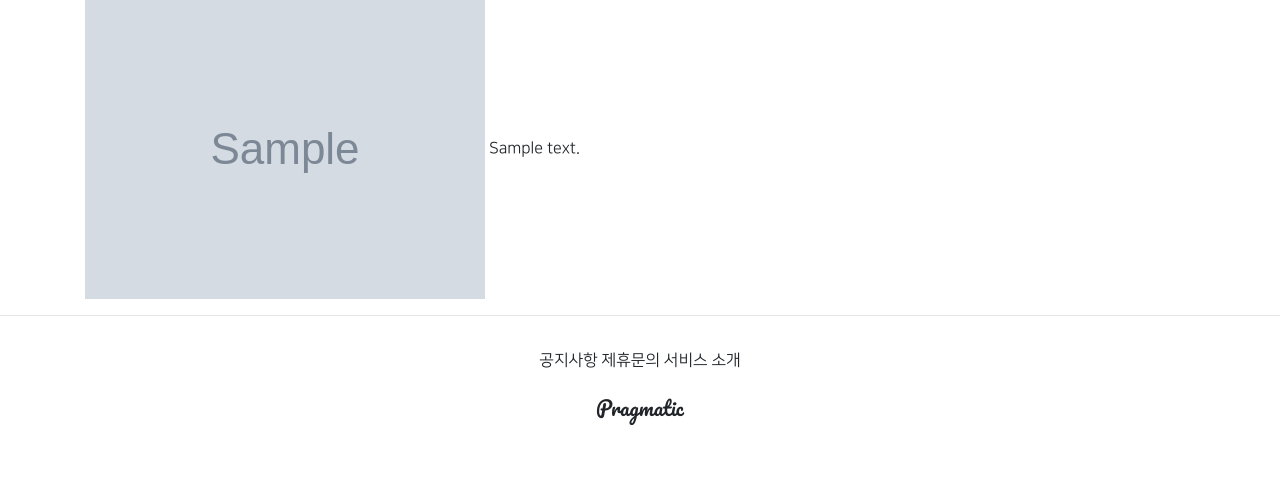
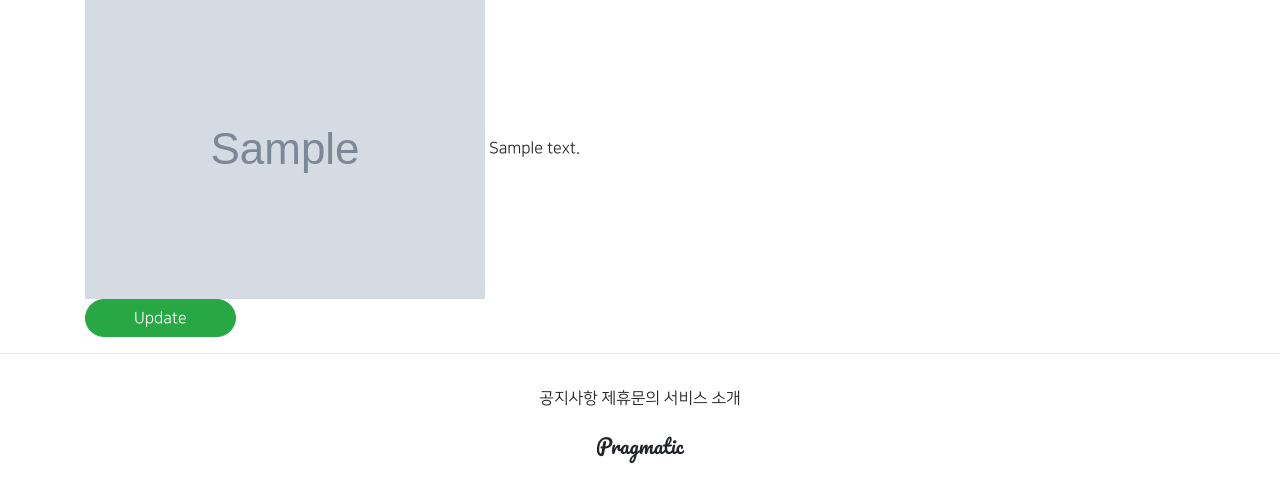
Before and after one commit to dongdonghyeok/new_project_1, a Django app: page /articles/detail/1 in a window 1280 px wide. Shown: the part 319-801 px from the top of the page. Before the commit the page ends 744 px from the top, so only its background shows below. Run offline with Django 3.2, Linux system fonts and the light colour scheme; tables that the repository leaves empty hold one stand-in row (values such as "Sample post"); grey boxes marked "Sample" are stand-in pictures; parts of the project's set-up code (start-up, migrations or seed data) failed here and were passed over; some libraries are stand-ins or nearby versions.

Commit message:
21/08/04 commit 3 article update 생성

```diff
--- a/articleapp/templates/articleapp/detail.html
+++ b/articleapp/templates/articleapp/detail.html
@@ -15,6 +15,12 @@
             {#      게시글 내용, 게시글 대표 이미지       #}
             <img src="{{ target_article.image.url }}" alt="">
             {{ target_article.content }}
+            <div>
+                <a href="{% url 'articleapp:update' pk=target_article.pk %}"
+                    class="btn btn-success rounded-pill px-5">
+                    Update
+                </a>
+            </div>
         </div>
     </div>
 
--- a/articleapp/urls.py
+++ b/articleapp/urls.py
@@ -1,7 +1,7 @@
 from django.urls import path
 from django.views.generic import TemplateView
 
-from articleapp.views import ArticleCreateView, ArticleDetailView
+from articleapp.views import ArticleCreateView, ArticleDetailView, ArticleUpdateView
 
 app_name = 'articleapp'
 
@@ -10,5 +10,6 @@ urlpatterns = [
 
     path('create/', ArticleCreateView.as_view(), name='create'),
     path('detail/<int:pk>', ArticleDetailView.as_view(), name='detail'),
+    path('update/<int:pk>', ArticleUpdateView.as_view(), name='update'),
 
 ]
--- a/articleapp/views.py
+++ b/articleapp/views.py
@@ -1,8 +1,8 @@
 from django.shortcuts import render
 
 # Create your views here.
-from django.urls import reverse_lazy
-from django.views.generic import CreateView, DetailView
+from django.urls import reverse_lazy, reverse
+from django.views.generic import CreateView, DetailView, UpdateView
 
 from articleapp.forms import ArticleCreationForm
 from articleapp.models import Article
@@ -11,15 +11,27 @@ from articleapp.models import Article
 class ArticleCreateView(CreateView):
     model = Article
     form_class = ArticleCreationForm
-    success_url = reverse_lazy('accountapp:hello_world')
     template_name = 'articleapp/create.html'
 
     def form_valid(self, form):
         form.instance.writer = self.request.user
         return super().form_valid(form)
 
+    def get_success_url(self):
+        return reverse('articleapp:detail', kwargs={'pk': self.object.pk})
+
 
 class ArticleDetailView(DetailView):
     model = Article
     context_object_name = "target_article"
     template_name = 'articleapp/detail.html'
+
+
+class ArticleUpdateView(UpdateView):
+    model = Article
+    form_class = ArticleCreationForm
+    context_object_name = 'target_article'
+    template_name = 'articleapp/update.html'
+
+    def get_success_url(self):
+        return reverse('articleapp:detail', kwargs={'pk': self.object.pk})
```
